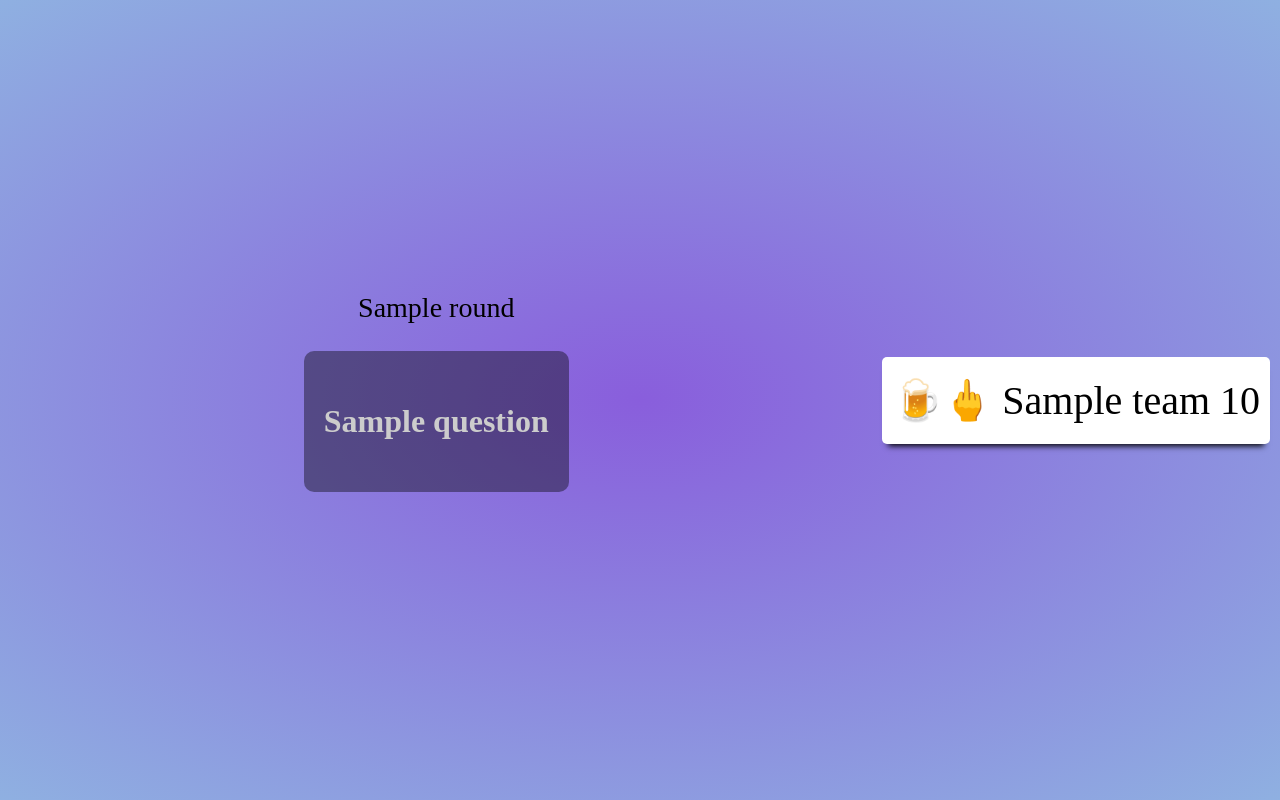
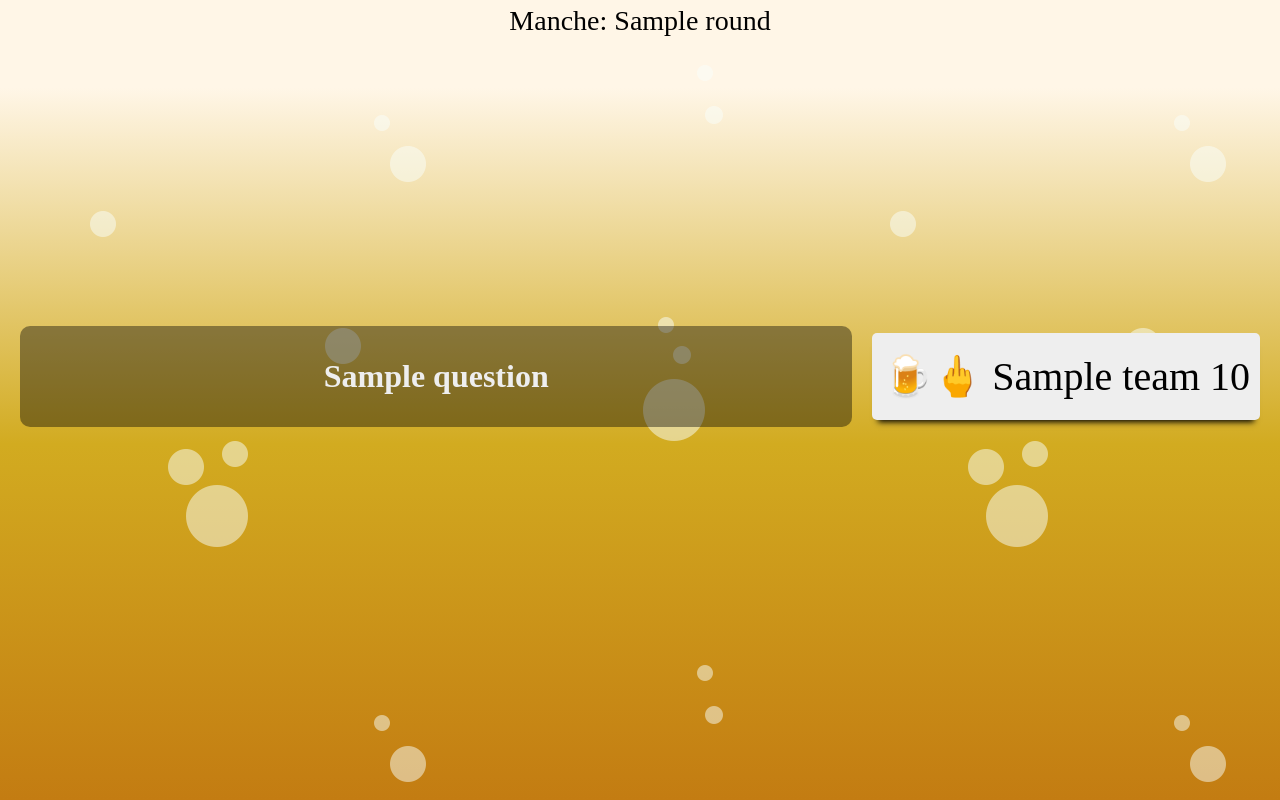
Before and after one commit to sebastienpro/Quizz, a Django app: page /quizzer/ in a window 1280 px wide. Run offline with Django 3.2, Linux system fonts and the light colour scheme; a user stored in the database is signed in; tables that the repository leaves empty hold one stand-in row (values such as "Sample post"); data that the repository does not hold is empty.

Commit message:
Improve quizzer style

```diff
--- a/quizzer/templates/quizzer/question.html
+++ b/quizzer/templates/quizzer/question.html
@@ -2,20 +2,22 @@
 
 
 {% block body %}
-<div class="container {% if question %}question{% elif round %}round{% endif %}">
-    <div class="inner-container">
-        <span id="round">{{ round.name }}</span>
+<div class="vbox viewport">
+
+    <div id="round">Manche: {{ round.name }}</div>
+
+    <div id="main-container" class="hbox {% if question %}question{% elif round %}round{% endif %}">
         <h1 id="question">{{ question.question_html|safe }}</h1>
+
+        <div id="teams"></div>
     </div>
 
-    <div id="sidebar">
-        <div id="teams">
-        </div>
+    <div id="buzzing-team">
+        Obi-Wan Kenobi
     </div>
+
 </div>
 
-<div id="buzzing-team">
-</div>
 
 <div class="team" id="team-template">
     <div class="beer team-btn">🍺</div>
@@ -30,51 +32,27 @@
 <style>
 body {
     margin: 0;
-    background: radial-gradient(ellipse 90% 80% at center, #895edc, #90c0e2);
+    background: url(/static/img/bulle.png), linear-gradient(#fff6e7 11%, #d2ab20,  #c37c12);
 }
-#buzzing-team {
-    display: none;
-    position: absolute;
-    bottom: 0;
-    border: 1px solid red;
-    background-color: white;
-    font-size: 32px;
-}
-.container {
-    display: flex;
-    flex-direction: row;
+
+.viewport {
     min-width: 100vw;
     min-height: 100vh;
-    justify-content: space-between;
+}
+
+.vbox {
+    display: flex;
+    flex-direction: column;
+    justify-items: center;
     align-items: center;
 }
 
-.inner-container {
+.hbox {
     display: flex;
-    flex-direction: column;
-    flex-grow: 1;
+    flex-direction: row;
+    justify-content: space-between;
     justify-items: center;
     align-items: center;
-    padding: 20px;
-}
-
-
-.container.round #question {
-    display: none;
-}
-.container.question #question {
-    display: flex;
-}
-
-.container.round #round {
-    justify-self: center;
-    align-self: center;
-    text-align: center;
-    flex-grow: 1;
-    font-size: 5vw;
-    background-color: rgba(0, 0, 0, 0.4);
-    color: #ccc;
-    border-radius: 1vw;
 }
 
 #round {
@@ -83,13 +61,28 @@ body {
     text-align: center;
 }
 
+#main-container {
+    flex: 1;
+    min-width: 100vw;
+}
+
+#buzzing-team {
+    background-color: white;
+    font-size: 32px;
+    border-radius: 5px;
+    padding: 20px;
+    min-height: 5vh;
+    visibility: hidden;
+    margin-bottom: 10px;
+}
+
 #question {
     flex-grow: 1;
     align-self: center;
     justify-self: center;
     background-color: rgba(0, 0, 0, 0.4);
-    color: #ccc;
-    padding: 20px;
+    color: #eee;
+    margin: 0 10px 0 20px;
     border-radius: 10px;
     text-align: center;
 }
@@ -99,27 +92,14 @@ body {
 }
 
 #teams {
-    margin: 5px;
+    background-color: #eee;
+    border-radius: 5px;
+    box-shadow: 0 8px 6px -6px black;
     display: flex;
     flex-direction: column;
-    justify-content: center;
+    margin: 0 20px 0 10px;
+    max-width: 30vw;
     padding: 10px;
-    border-radius: 10px;
-}
-
-#teams {
-    list-style: none;
-    margin: 0 10px;
-    padding: 0;
-    background-color: white;
-    border-radius: 5px;
-    padding: 10px;
-    box-shadow: 0 8px 6px -6px black;
-}
-
-.teams {
-    font-size: 19px;
-    white-space: nowrap;
 }
 
 #team-template {
@@ -136,6 +116,8 @@ body {
 .team > .name {
     padding-left: 10px;
     white-space: nowrap;
+    overflow: hidden;
+    text-overflow: ellipsis;
 }
 .team > .points {
     text-align: right;
@@ -146,22 +128,22 @@ body {
 <script>
     function updateQuestion(data) {
         $('#question').html(data.question);
-        $('#round').html(data.round);
+        $('#round').html('Manche: ' + data.round);
 
         $('.container').removeClass('round');
         $('.container').removeClass('question');
 
         if (data.question) {
             $('.container').addClass('question');
+            $('#round').css('visibility', 'visible');
         } else if (data.round) {
+            $('#question').html('<p>' + data.round + '</p>');
+            $('#round').css('visibility', 'hidden');
             $('.container').addClass('round');
         }
     }
 
     $(document).ready(function() {
-        // $(document).click(function(ev) {
-        //     $.post('next/', {}, updateQuestion);
-        // });
 
         $(document).keyup(function(e) {
             if (e.which == 37) {
@@ -190,25 +172,21 @@ body {
                 }
             })
         }
-
-
         updateTeam();
-        // setInterval(updateTeam, 500);
 
 
         function updateBuzzingTeam() {
             $.get('{% url "quizzer:get_team_has_buzzed" %}', {}, function (data) {
-                console.log(data);
                 if (data.team) {
                     $('#buzzing-team').text(data.team);
-                    $('#buzzing-team').show();
+                    $('#buzzing-team').css('visibility', 'visible');
                 } else {
-                    $('#buzzing-team').hide();
+                    $('#buzzing-team').css('visibility', 'hidden');
                 }
             });
         }
 
-        setInterval(updateBuzzingTeam, 500);
+        setInterval(updateBuzzingTeam, 200);
 
         $('#buzzing-team').click(function(e) {
             e.preventDefault();
```
Also changed, not shown: quizzer/static/img/bulle.png (added).
